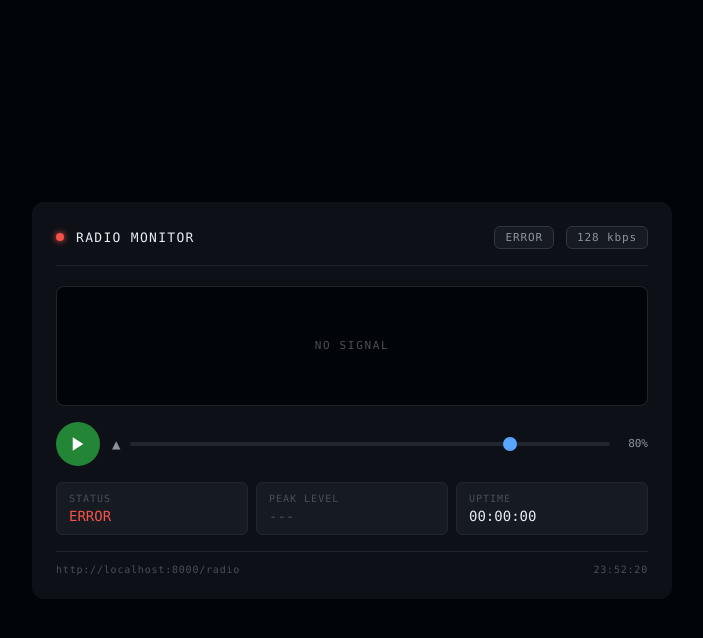
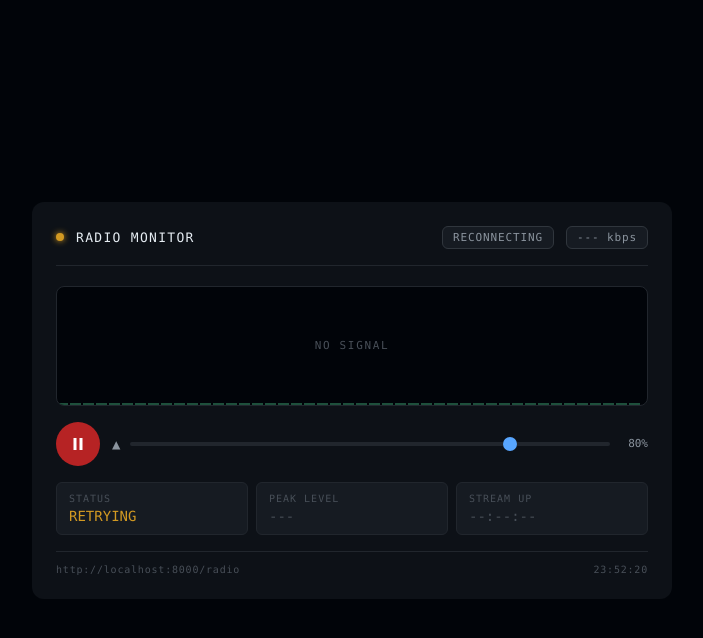
Before and after one commit to RED-RED-RED/radio-feed, a plain HTML site: page webplayer/index.html in a window 1280 px wide. Both pictures are taken after a click on the button "Play or stop". Shown: the whole page, without its empty margins (288-991 px from the left). Drawn offline with Linux system fonts and the light colour scheme; no server answers.

Commit message:
Harden player, switch to card-name device and non-root Darkice
Fix duplicate-loop bug, add reconnect, true peak meter and Icecast status polling. Darkice runs as a service user. Docs updated.

```diff
--- a/webplayer/index.html
+++ b/webplayer/index.html
@@ -14,6 +14,7 @@
   .status-dot { width: 8px; height: 8px; border-radius: 50%; background: #3fb950; box-shadow: 0 0 6px #3fb950; flex-shrink: 0; }
   .status-dot.off { background: #f85149; box-shadow: 0 0 6px #f85149; }
   .status-dot.connecting { background: #d29922; box-shadow: 0 0 6px #d29922; }
+  .status-dot.idle { background: #58a6ff; box-shadow: 0 0 6px #58a6ff; }
   .viz-area { background: #010409; border-radius: 8px; border: 1px solid #21262d; height: 120px; margin-bottom: 16px; position: relative; overflow: hidden; }
   canvas { width: 100%; height: 100%; display: block; }
   .no-signal { position: absolute; inset: 0; display: flex; align-items: center; justify-content: center; font-size: 11px; color: #484f58; letter-spacing: 0.15em; }
@@ -34,7 +35,9 @@
   .stat-val { font-size: 14px; color: #e6edf3; font-weight: 500; }
   .stat-val.green { color: #3fb950; }
   .stat-val.amber { color: #d29922; }
-  .status-bar { display: flex; align-items: center; gap: 8px; font-size: 10px; color: #484f58; letter-spacing: 0.08em; border-top: 1px solid #21262d; padding-top: 12px; }
+  .stat-val.red { color: #f85149; }
+  .stat-val.dim { color: #484f58; }
+  .status-bar { display: flex; align-items: center; gap: 12px; font-size: 10px; color: #484f58; letter-spacing: 0.08em; border-top: 1px solid #21262d; padding-top: 12px; }
   .stream-url { flex: 1; overflow: hidden; text-overflow: ellipsis; white-space: nowrap; }
   audio { display: none; }
 </style>
@@ -45,7 +48,7 @@
     <div class="status-dot off" id="dot"></div>
     <span class="title">RADIO MONITOR</span>
     <span class="badge" id="status-badge">OFFLINE</span>
-    <span class="badge">128 kbps</span>
+    <span class="badge" id="bitrate-badge">--- kbps</span>
   </div>
 
   <div class="viz-area">
@@ -54,7 +57,7 @@
   </div>
 
   <div class="controls">
-    <button class="play-btn" id="play-btn" onclick="togglePlay()">
+    <button class="play-btn" id="play-btn" onclick="togglePlay()" aria-label="Play or stop">
       <svg id="play-icon" viewBox="0 0 24 24"><polygon points="5,3 19,12 5,21"/></svg>
     </button>
     <div class="vol-wrap">
@@ -67,20 +70,21 @@
   <div class="stats">
     <div class="stat">
       <div class="stat-label">STATUS</div>
-      <div class="stat-val" id="stat-status" style="color:#484f58">IDLE</div>
+      <div class="stat-val dim" id="stat-status">IDLE</div>
     </div>
     <div class="stat">
       <div class="stat-label">PEAK LEVEL</div>
-      <div class="stat-val" id="stat-peak" style="color:#484f58">---</div>
+      <div class="stat-val dim" id="stat-peak">---</div>
     </div>
     <div class="stat">
-      <div class="stat-label">UPTIME</div>
-      <div class="stat-val" id="stat-uptime">00:00:00</div>
+      <div class="stat-label">STREAM UP</div>
+      <div class="stat-val dim" id="stat-uptime">--:--:--</div>
     </div>
   </div>
 
   <div class="status-bar">
     <span class="stream-url" id="stream-url"></span>
+    <span id="listeners"></span>
     <span id="clock">--:--:--</span>
   </div>
 </div>
@@ -89,11 +93,18 @@
 
 <script>
 // Uses whatever host you loaded the page from, so a MagicDNS name, a Tailscale IP, etc. all work.
-const STREAM_URL = 'http://' + location.hostname + ':8000/radio';
-let playing = false;
-let audioCtx, analyser, source, animFrame;
-let startTime = null;
-let uptimeInterval = null;
+const HOST = 'http://' + location.hostname + ':8000';
+const STREAM_URL = HOST + '/radio';
+const STATUS_URL = HOST + '/status-json.xsl';
+
+let state = 'idle';          // idle | connecting | live | reconnecting
+let wantPlay = false;
+let retryTimer = null, stallTimer = null, retryDelay = 2000;
+let audioCtx = null, analyser = null, animFrame = null;
+let peakHold = 0;
+let streamUp = null;         // null = unknown, true/false after first status poll
+let streamStart = null;
+let listeners = null;
 
 const audio = document.getElementById('audio');
 const playBtn = document.getElementById('play-btn');
@@ -112,128 +123,200 @@ function setVol(v) {
   document.getElementById('vol-val').textContent = v + '%';
 }
 
-function togglePlay() {
-  if (!playing) startStream(); else stopStream();
+function render() {
+  let dotCls = 'status-dot off', badgeTxt = 'OFFLINE', statTxt = 'IDLE', statCls = 'stat-val dim';
+  if (state === 'live') {
+    dotCls = 'status-dot'; badgeTxt = 'LIVE'; statTxt = 'LIVE'; statCls = 'stat-val green';
+  } else if (state === 'connecting') {
+    dotCls = 'status-dot connecting'; badgeTxt = 'CONNECTING'; statTxt = 'CONNECTING'; statCls = 'stat-val amber';
+  } else if (state === 'reconnecting') {
+    dotCls = 'status-dot connecting'; badgeTxt = 'RECONNECTING'; statTxt = 'RETRYING'; statCls = 'stat-val amber';
+  } else if (streamUp === true) {
+    dotCls = 'status-dot idle'; badgeTxt = 'STREAM UP'; statTxt = 'READY'; statCls = 'stat-val';
+  } else if (streamUp === false) {
+    badgeTxt = 'STREAM DOWN'; statTxt = 'NO STREAM'; statCls = 'stat-val red';
+  }
+  dot.className = dotCls;
+  badge.textContent = badgeTxt;
+  statStatus.textContent = statTxt;
+  statStatus.className = statCls;
+  playBtn.className = wantPlay ? 'play-btn playing' : 'play-btn';
+  playIcon.innerHTML = wantPlay
+    ? '<rect x="6" y="4" width="4" height="16"/><rect x="14" y="4" width="4" height="16"/>'
+    : '<polygon points="5,3 19,12 5,21"/>';
+  noSignal.style.display = state === 'live' ? 'none' : 'flex';
 }
 
-function startStream() {
-  playing = true;
-  dot.className = 'status-dot connecting';
-  badge.textContent = 'CONNECTING';
-  statStatus.textContent = 'CONNECTING';
-  statStatus.className = 'stat-val amber';
-  playIcon.innerHTML = '<rect x="6" y="4" width="4" height="16"/><rect x="14" y="4" width="4" height="16"/>';
-  playBtn.className = 'play-btn playing';
-
-  audio.src = STREAM_URL + '?t=' + Date.now();
-  audio.volume = document.getElementById('vol').value / 100;
-  audio.load();
-
-  audio.oncanplay = () => {
-    audio.play().then(() => {
-      dot.className = 'status-dot';
-      badge.textContent = 'LIVE';
-      statStatus.textContent = 'LIVE';
-      statStatus.className = 'stat-val green';
-      noSignal.style.display = 'none';
-      startViz();
-      startTime = Date.now();
-      uptimeInterval = setInterval(updateUptime, 1000);
-    }).catch(stopStream);
-  };
-
-  audio.onerror = () => {
-    stopStream();
-    badge.textContent = 'ERROR';
-    statStatus.textContent = 'ERROR';
-    statStatus.style.color = '#f85149';
-  };
+function togglePlay() {
+  if (!wantPlay) startStream(); else stopStream();
 }
 
-function stopStream() {
-  playing = false;
-  audio.pause();
-  audio.removeAttribute('src');
-  audio.load();
-  playIcon.innerHTML = '<polygon points="5,3 19,12 5,21"/>';
-  playBtn.className = 'play-btn';
-  dot.className = 'status-dot off';
-  badge.textContent = 'OFFLINE';
-  statStatus.textContent = 'IDLE';
-  statStatus.className = 'stat-val';
-  statStatus.style.color = '#484f58';
-  noSignal.style.display = 'flex';
-  cancelAnimationFrame(animFrame);
-  clearInterval(uptimeInterval);
-  startTime = null;
-  statUptime.textContent = '00:00:00';
-  statPeak.textContent = '---';
-  statPeak.style.color = '#484f58';
-  const canvas = document.getElementById('viz');
-  canvas.getContext('2d').clearRect(0, 0, canvas.width, canvas.height);
-}
-
-function startViz() {
+function initAudio() {
   if (!audioCtx) {
     audioCtx = new (window.AudioContext || window.webkitAudioContext)();
     analyser = audioCtx.createAnalyser();
     analyser.fftSize = 256;
-    source = audioCtx.createMediaElementSource(audio);
-    source.connect(analyser);
+    const src = audioCtx.createMediaElementSource(audio);
+    src.connect(analyser);
     analyser.connect(audioCtx.destination);
   }
   if (audioCtx.state === 'suspended') audioCtx.resume();
-  drawViz();
 }
 
-function drawViz() {
+function loadStream() {
+  if (!wantPlay) return;
+  audio.src = STREAM_URL + '?t=' + Date.now();
+  audio.play().catch(() => {});
+}
+
+function scheduleRetry() {
+  if (!wantPlay) return;
+  clearTimeout(stallTimer);
+  clearTimeout(retryTimer);
+  state = 'reconnecting';
+  render();
+  retryTimer = setTimeout(loadStream, retryDelay);
+  retryDelay = Math.min(retryDelay * 2, 30000);
+}
+
+function startStream() {
+  wantPlay = true;
+  retryDelay = 2000;
+  state = 'connecting';
+  render();
+  initAudio();
+  audio.volume = document.getElementById('vol').value / 100;
+  loadStream();
+  startViz();
+}
+
+function stopStream() {
+  wantPlay = false;
+  clearTimeout(retryTimer);
+  clearTimeout(stallTimer);
+  audio.pause();
+  audio.removeAttribute('src');
+  audio.load();
+  state = 'idle';
+  if (animFrame) cancelAnimationFrame(animFrame);
+  animFrame = null;
+  peakHold = 0;
+  statPeak.textContent = '---';
+  statPeak.className = 'stat-val dim';
+  const canvas = document.getElementById('viz');
+  canvas.getContext('2d').clearRect(0, 0, canvas.width, canvas.height);
+  render();
+}
+
+// Registered once, so a rebuffer can never stack up extra loops or timers.
+audio.addEventListener('playing', () => {
+  clearTimeout(stallTimer);
+  retryDelay = 2000;
+  state = 'live';
+  render();
+});
+audio.addEventListener('waiting', () => {
+  if (!wantPlay) return;
+  clearTimeout(stallTimer);
+  stallTimer = setTimeout(scheduleRetry, 15000);
+});
+audio.addEventListener('error', () => { if (wantPlay) scheduleRetry(); });
+audio.addEventListener('ended', () => { if (wantPlay) scheduleRetry(); });
+
+function startViz() {
+  if (animFrame) return;
   const canvas = document.getElementById('viz');
   canvas.width = canvas.offsetWidth;
   canvas.height = canvas.offsetHeight;
   const ctx = canvas.getContext('2d');
-  const buf = new Uint8Array(analyser.frequencyBinCount);
+  const freq = new Uint8Array(analyser.frequencyBinCount);
+  const wave = new Uint8Array(analyser.fftSize);
 
   function frame() {
     animFrame = requestAnimationFrame(frame);
-    analyser.getByteFrequencyData(buf);
+
+    analyser.getByteFrequencyData(freq);
     ctx.clearRect(0, 0, canvas.width, canvas.height);
-    const barW = Math.floor(canvas.width / buf.length * 2.5);
+    const barW = Math.floor(canvas.width / freq.length * 2.5);
     const gap = 2;
     const count = Math.floor(canvas.width / (barW + gap));
-    let max = 0;
     for (let i = 0; i < count; i++) {
-      const v = buf[i] / 255;
-      if (v > max) max = v;
+      const v = freq[i] / 255;
       const h = Math.max(2, v * canvas.height);
       const x = i * (barW + gap);
-      const y = canvas.height - h;
       const green = Math.floor(80 + v * 120);
       ctx.fillStyle = v > 0.85 ? '#f85149' : v > 0.6 ? '#d29922' : 'rgb(30,' + green + ',60)';
-      ctx.fillRect(x, y, barW, h);
+      ctx.fillRect(x, canvas.height - h, barW, h);
     }
-    const db = max > 0 ? Math.round(20 * Math.log10(max)) : -60;
-    statPeak.textContent = db + ' dB';
-    statPeak.style.color = db > -6 ? '#f85149' : db > -18 ? '#d29922' : '#3fb950';
+
+    // True signal peak from the waveform, with a slow decay so it is readable.
+    analyser.getByteTimeDomainData(wave);
+    let p = 0;
+    for (let i = 0; i < wave.length; i++) {
+      const a = Math.abs(wave[i] - 128) / 128;
+      if (a > p) p = a;
+    }
+    peakHold = Math.max(p, peakHold * 0.92);
+    if (peakHold > 0.008) {
+      const db = Math.round(20 * Math.log10(peakHold));
+      statPeak.textContent = db + ' dB';
+      statPeak.className = 'stat-val ' + (db > -6 ? 'red' : db > -18 ? 'amber' : 'green');
+    } else {
+      statPeak.textContent = '---';
+      statPeak.className = 'stat-val dim';
+    }
   }
   frame();
 }
 
-function updateUptime() {
-  if (!startTime) return;
-  const s = Math.floor((Date.now() - startTime) / 1000);
-  const h = String(Math.floor(s / 3600)).padStart(2, '0');
-  const m = String(Math.floor((s % 3600) / 60)).padStart(2, '0');
-  const sec = String(s % 60).padStart(2, '0');
-  statUptime.textContent = h + ':' + m + ':' + sec;
+async function pollStatus() {
+  try {
+    const r = await fetch(STATUS_URL, { cache: 'no-store' });
+    const j = await r.json();
+    let src = j.icestats && j.icestats.source;
+    if (Array.isArray(src)) {
+      src = src.find(s => /\/radio$/.test(s.listenurl || '')) || src[0];
+    }
+    if (src) {
+      streamUp = true;
+      streamStart = Date.parse(src.stream_start_iso8601 || '') || null;
+      listeners = src.listeners;
+      const kbps = src.bitrate || (src.audio_bitrate ? Math.round(src.audio_bitrate / 1000) : null);
+      document.getElementById('bitrate-badge').textContent = (kbps ? kbps : '---') + ' kbps';
+    } else {
+      streamUp = false;
+      streamStart = null;
+      listeners = null;
+    }
+  } catch (e) {
+    streamUp = false;
+    streamStart = null;
+    listeners = null;
+  }
+  document.getElementById('listeners').textContent =
+    listeners === null ? '' : listeners + (listeners === 1 ? ' listener' : ' listeners');
+  render();
 }
 
-setInterval(() => {
+function pad(n) { return String(n).padStart(2, '0'); }
+
+function tick() {
   const n = new Date();
-  document.getElementById('clock').textContent =
-    String(n.getHours()).padStart(2, '0') + ':' +
-    String(n.getMinutes()).padStart(2, '0') + ':' +
-    String(n.getSeconds()).padStart(2, '0');
-}, 1000);
+  document.getElementById('clock').textContent = pad(n.getHours()) + ':' + pad(n.getMinutes()) + ':' + pad(n.getSeconds());
+  if (streamStart) {
+    const s = Math.max(0, Math.floor((Date.now() - streamStart) / 1000));
+    statUptime.textContent = pad(Math.floor(s / 3600)) + ':' + pad(Math.floor((s % 3600) / 60)) + ':' + pad(s % 60);
+    statUptime.className = 'stat-val';
+  } else {
+    statUptime.textContent = '--:--:--';
+    statUptime.className = 'stat-val dim';
+  }
+}
+
+render();
+setInterval(tick, 1000);
+pollStatus();
+setInterval(pollStatus, 10000);
 </script>
 </body>
 </html>
```
Also changed, not shown: 6 other files.
